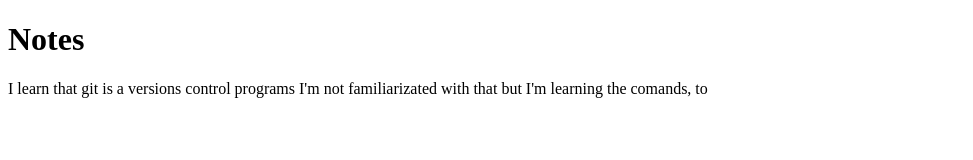
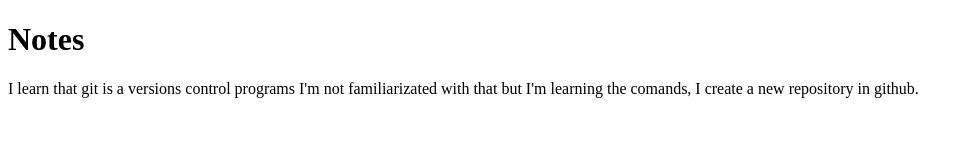
Before and after one commit to joselohub/portafolio, a plain HTML site: page week1/notes.html in a window 1280 px wide. Shown: the whole page, without its empty margins (0-973 px from the left). Drawn offline with Linux system fonts and the light colour scheme.

Commit message:
actualization

```diff
--- a/week1/notes.html
+++ b/week1/notes.html
@@ -8,8 +8,7 @@
 </head>
 <body>
     <h1>Notes</h1>
-    <p>I learn that git is a versions control programs I'm not familiarizated with that but I'm learning the comands,
-        to
+    <p>I learn that git is a versions control programs I'm not familiarizated with that but I'm learning the comands, I create a new repository in github.
     </p>
 </body>
 </html>
```
